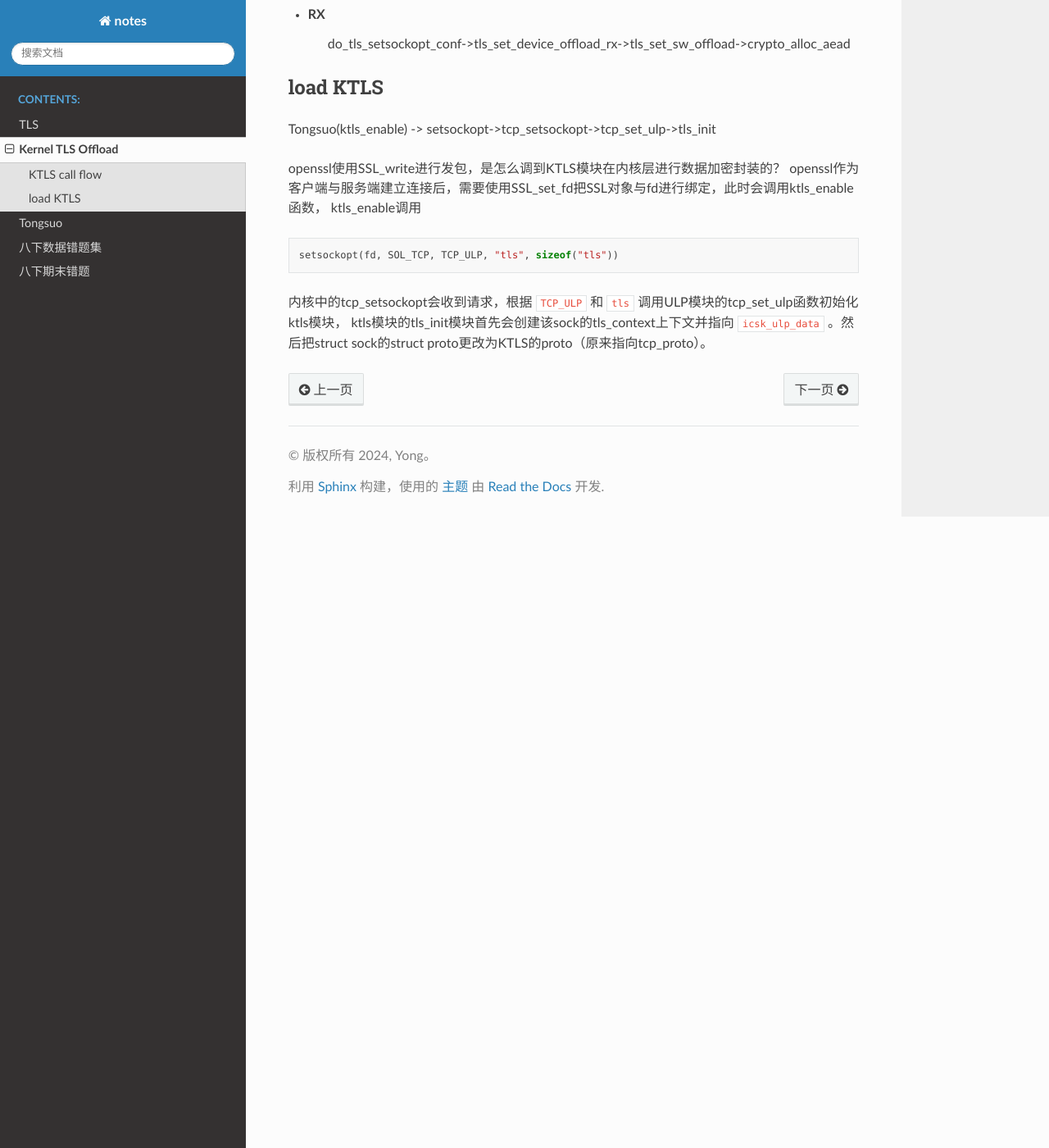
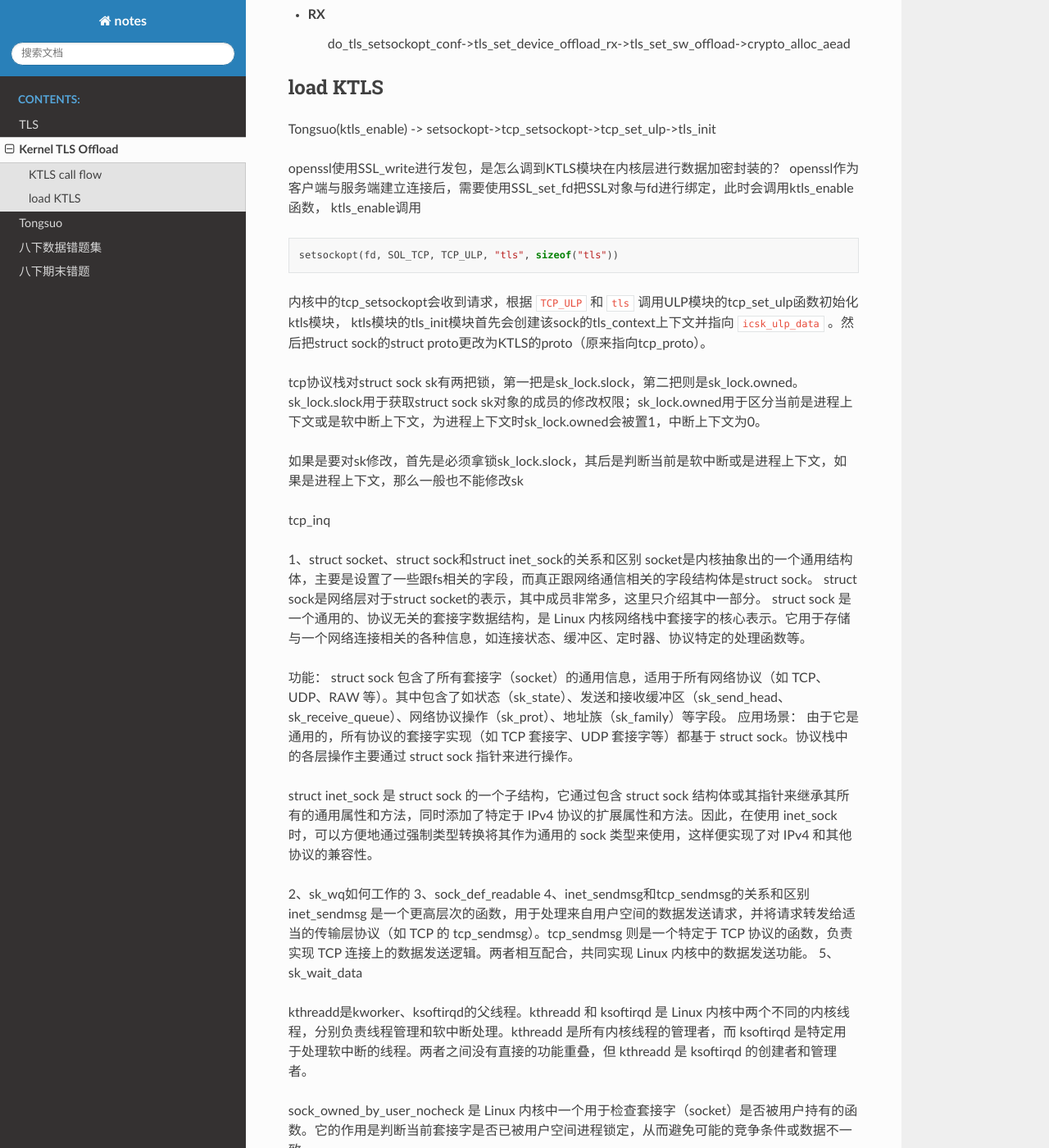
Before and after one commit to matrixpool/notes, a Sphinx documentation site: the page built from source/ktls.rst, in a window 1280 px wide and 1400 px high, scrolled down 1212 px. Shown: the whole window at 82% size. Built offline with Sphinx 7.4.7 and the Read the Docs theme 2.0.0, drawn with Linux system fonts in a browser that asks for light colours; some of the changed text lies outside the part shown.

```diff
--- a/source/ktls.rst
+++ b/source/ktls.rst
@@ -35,3 +35,43 @@
 
 内核中的tcp_setsockopt会收到请求，根据 ``TCP_ULP`` 和 ``tls`` 调用ULP模块的tcp_set_ulp函数初始化ktls模块，
 ktls模块的tls_init模块首先会创建该sock的tls_context上下文并指向 ``icsk_ulp_data`` 。然后把struct sock的struct proto更改为KTLS的proto（原来指向tcp_proto）。
+
+
+tcp协议栈对struct sock sk有两把锁，第一把是sk_lock.slock，第二把则是sk_lock.owned。sk_lock.slock用于获取struct sock sk对象的成员的修改权限；sk_lock.owned用于区分当前是进程上下文或是软中断上下文，为进程上下文时sk_lock.owned会被置1，中断上下文为0。
+
+如果是要对sk修改，首先是必须拿锁sk_lock.slock，其后是判断当前是软中断或是进程上下文，如果是进程上下文，那么一般也不能修改sk
+
+tcp_inq
+
+1、struct socket、struct sock和struct inet_sock的关系和区别
+socket是内核抽象出的一个通用结构体，主要是设置了一些跟fs相关的字段，而真正跟网络通信相关的字段结构体是struct sock。
+struct sock是网络层对于struct socket的表示，其中成员非常多，这里只介绍其中一部分。
+struct sock 是一个通用的、协议无关的套接字数据结构，是 Linux 内核网络栈中套接字的核心表示。它用于存储与一个网络连接相关的各种信息，如连接状态、缓冲区、定时器、协议特定的处理函数等。
+
+功能：
+struct sock 包含了所有套接字（socket）的通用信息，适用于所有网络协议（如 TCP、UDP、RAW 等）。其中包含了如状态（sk_state）、发送和接收缓冲区（sk_send_head、sk_receive_queue）、网络协议操作（sk_prot）、地址族（sk_family）等字段。
+应用场景：
+由于它是通用的，所有协议的套接字实现（如 TCP 套接字、UDP 套接字等）都基于 struct sock。协议栈中的各层操作主要通过 struct sock 指针来进行操作。
+
+struct inet_sock 是 struct sock 的一个子结构，它通过包含 struct sock 结构体或其指针来继承其所有的通用属性和方法，同时添加了特定于 IPv4 协议的扩展属性和方法。因此，在使用 inet_sock 时，可以方便地通过强制类型转换将其作为通用的 sock 类型来使用，这样便实现了对 IPv4 和其他协议的兼容性。
+
+2、sk_wq如何工作的
+3、sock_def_readable
+4、inet_sendmsg和tcp_sendmsg的关系和区别
+inet_sendmsg 是一个更高层次的函数，用于处理来自用户空间的数据发送请求，并将请求转发给适当的传输层协议（如 TCP 的 tcp_sendmsg）。tcp_sendmsg 则是一个特定于 TCP 协议的函数，负责实现 TCP 连接上的数据发送逻辑。两者相互配合，共同实现 Linux 内核中的数据发送功能。
+5、sk_wait_data
+
+kthreadd是kworker、ksoftirqd的父线程。kthreadd 和 ksoftirqd 是 Linux 内核中两个不同的内核线程，分别负责线程管理和软中断处理。kthreadd 是所有内核线程的管理者，而 ksoftirqd 是特定用于处理软中断的线程。两者之间没有直接的功能重叠，但 kthreadd 是 ksoftirqd 的创建者和管理者。
+
+sock_owned_by_user_nocheck 是 Linux 内核中一个用于检查套接字（socket）是否被用户持有的函数。它的作用是判断当前套接字是否已被用户空间进程锁定，从而避免可能的竞争条件或数据不一致。
+
+sock_owned_by_user_nocheck 函数的作用
+sock_owned_by_user_nocheck 函数的主要作用是快速检查一个套接字是否被用户（进程）持有（即被 lock_sock 锁住），但它不执行内核中的额外检查。这通常用于一些对性能要求高的地方，避免因多余的检查而带来的性能损失。
+
+
+TCP_INQ 是 Linux 内核中的一个套接字选项，它用于获取有关 TCP 套接字接收缓冲区中可读取数据量的信息。这是在 Linux 内核 4.18 中引入的一个选项，通常用于优化应用程序的接收数据操作，例如在高性能服务器或网络应用程序中。
+
+TCP_INQ 的作用
+主要功能：TCP_INQ 选项允许应用程序通过设置一个套接字选项，来查询接收缓冲区中剩余数据的大小，而无需直接读取数据。这使得应用程序能够更有效地决定何时进行数据读取，从而避免不必要的系统调用，减少延迟和提高性能。
+
+使用场景：它主要用于需要精确控制数据读取时机的高性能网络应用程序，如 web 服务器、代理服务器、负载均衡器、数据库服务器等。
```
Also changed, not shown: source/openwrt.rst (+7 -0 lines), 1 other file.
